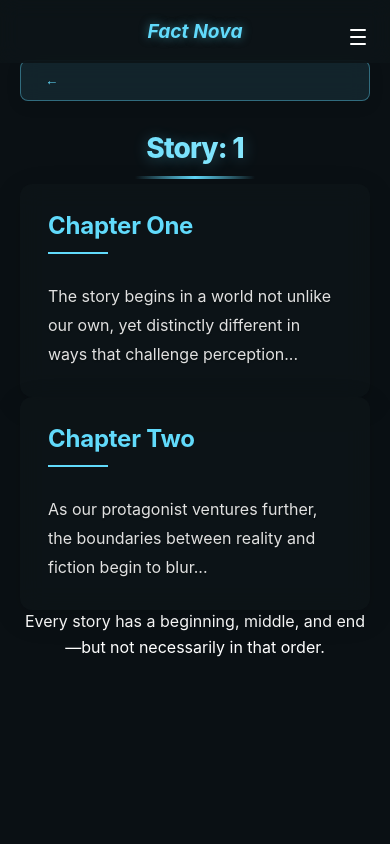
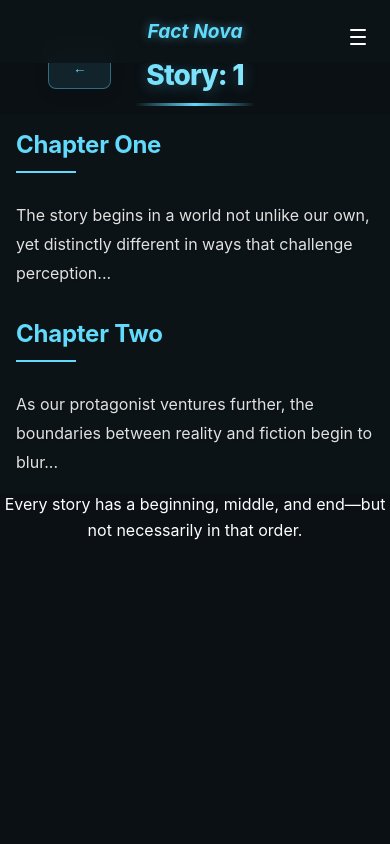
Before and after one commit to Chileshe3/ififfi, a React (Create React App) app: page /story/1 in a window 390 px wide. Shown: the top 844 px of the page. Built offline with nearby package versions, Linux system fonts and the light colour scheme.

Commit message:
modified story.css

```diff
--- a/src/styles/Story.css
+++ b/src/styles/Story.css
@@ -41,9 +41,9 @@ body {
 }
 
 .story-container {
-  max-width: 1400px;
-  margin: 0 auto;
-  padding: 0 clamp(1.5rem, 5vw, 3rem);
+  max-width: 100%;
+  margin: 0;
+  padding: 0;
   position: relative;
   min-height: 100vh;
   display: flex;
@@ -95,22 +95,20 @@ body {
 
 .story-section {
   background: var(--bg-section);
-
-  border-radius: var(--border-radius);
-  padding: clamp(2rem, 3vw, 2.75rem);
+  border-radius: 0;
+  padding: 1.5rem;
   transition: var(--transition-standard);
   backdrop-filter: blur(12px);
   -webkit-backdrop-filter: blur(12px);
   position: relative;
   overflow: hidden;
-  box-shadow: var(--box-shadow);
   display: flex;
   flex-direction: column;
   will-change: transform, opacity;
   animation: fadeInUp 0.7s cubic-bezier(0.23, 1, 0.32, 1) forwards;
   opacity: 0;
   transform: translateY(30px);
-  align-items: start;
+  width: 100%;
 }
 
 .story-section h2 {
@@ -141,7 +139,6 @@ body {
   width: 120px;
 }
 
-/* Section Content Layout */
 .section-content {
   display: grid;
   grid-template-columns: 1fr;
@@ -336,27 +333,26 @@ body {
 /* Media Queries */
 @media (max-width: 768px) {
   .story-container {
-    padding-left: 1.25rem;
-    padding-right: 1.25rem;
+    padding: 0;
+  }
+
+  .story-section {
+    border-radius: 0;
+    padding: 1rem;
+    margin: 0;
+  }
+
+  .section-content {
+    grid-template-columns: 1fr;
+    gap: 1rem;
   }
 
   .back-button {
-    position: static;
-    margin-bottom: 2rem;
-    display: inline-flex;
+    margin: 1rem;
   }
 
   .story-header {
-    padding-top: 2.5rem;
-  }
-
-  .story-title {
-
-    margin-bottom: 1.25rem;
-  }
-
-  .story-section {
-    padding: 1.75rem;
+    padding: 1rem;
   }
 }
 
```
